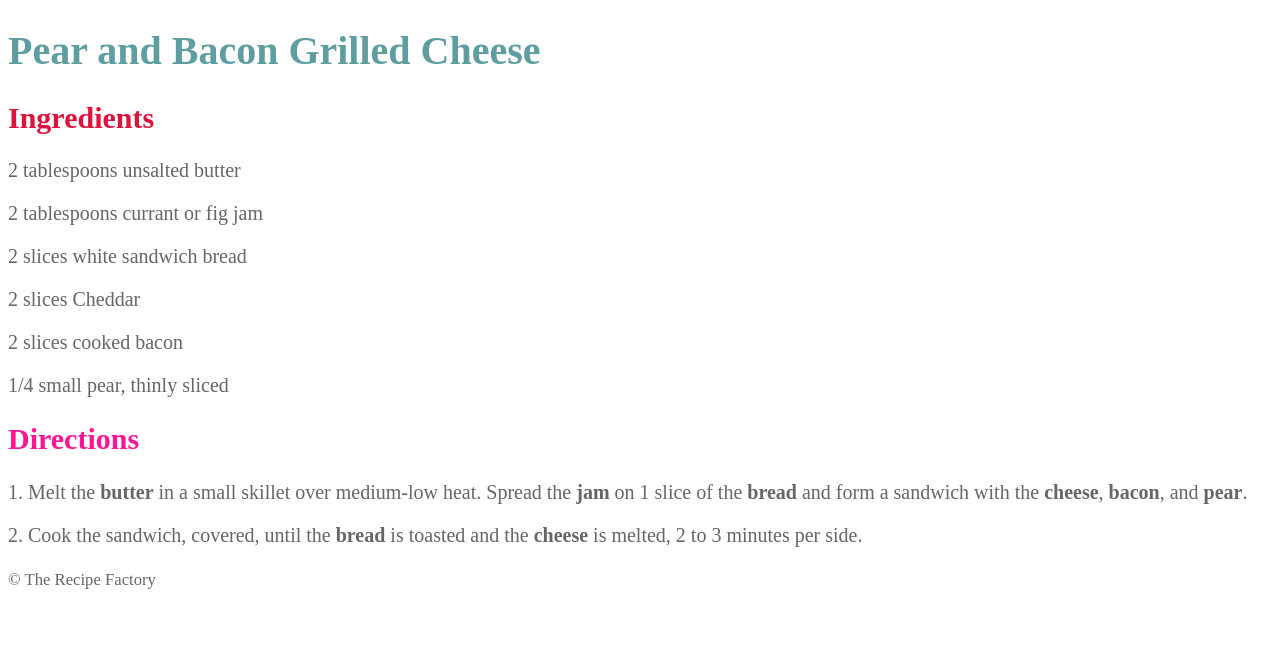
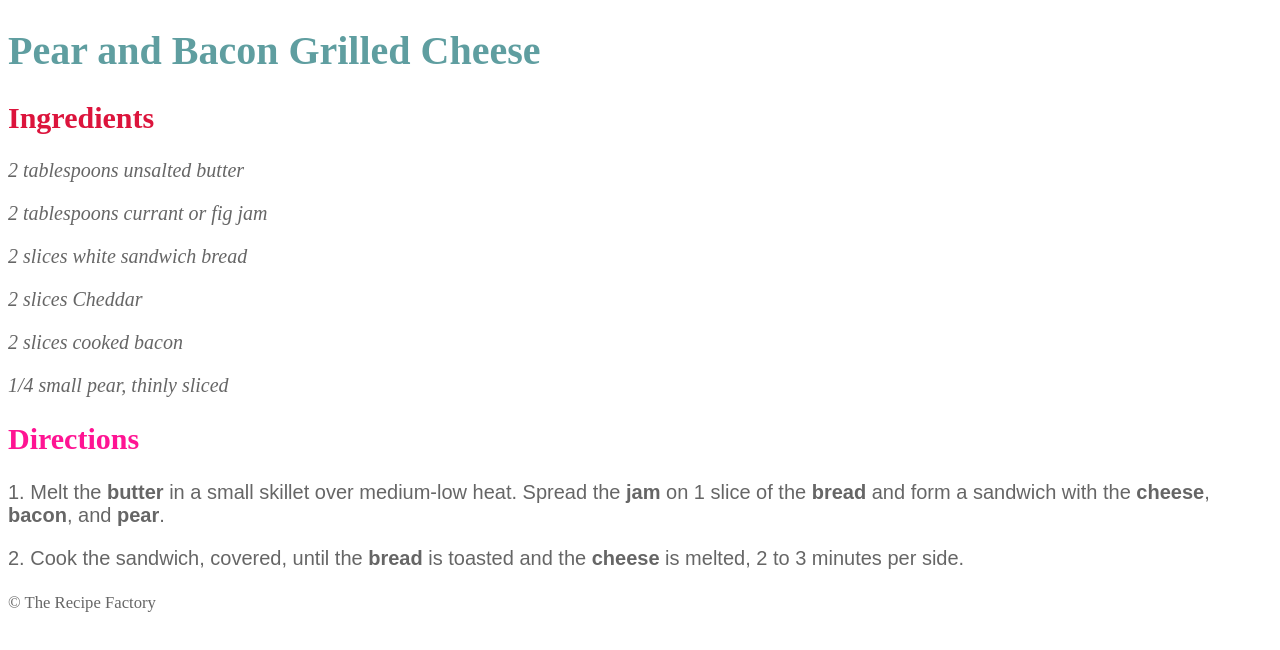
Before and after one commit to jpfinlay/launch-school, a plain HTML site: page front-end-prep/exercises/recipe.html in a window 1280 px wide. Drawn offline with Linux system fonts and the light colour scheme.

Commit message:
Exercise 9 complete.

```diff
--- a/front-end-prep/exercises/recipe.html
+++ b/front-end-prep/exercises/recipe.html
@@ -13,7 +13,9 @@
       h1 { color: cadetblue; }
       h2 { color: crimson; }
 
+      .italicised { font-style: italic; }
       .directions { color: deeppink; }
+      .sans-serif { font-family: sans-serif; }
     </style>
   </head>
 
@@ -27,18 +29,18 @@
     <!-- Main Content -->
     <section id="ingredients">
       <h2>Ingredients</h2>
-        <p>2 tablespoons unsalted butter</p>
-        <p>2 tablespoons currant or fig jam</p>
-        <p>2 slices white sandwich bread</p>
-        <p>2 slices Cheddar</p>
-        <p>2 slices cooked bacon</p>
-        <p>1/4 small pear, thinly sliced</p>
+        <p class="italicised">2 tablespoons unsalted butter</p>
+        <p class="italicised">2 tablespoons currant or fig jam</p>
+        <p class="italicised">2 slices white sandwich bread</p>
+        <p class="italicised">2 slices Cheddar</p>
+        <p class="italicised">2 slices cooked bacon</p>
+        <p class="italicised">1/4 small pear, thinly sliced</p>
     </section>
 
     <section id="directions">
       <h2 class="directions">Directions</h2>
-      <p>1. Melt the <strong>butter</strong> in a small skillet over medium-low heat. Spread the <strong>jam</strong> on 1 slice of the <strong>bread</strong> and form a sandwich with the <strong>cheese</strong>, <strong>bacon</strong>, and <strong>pear</strong>.</p>
-      <p>2. Cook the sandwich, covered, until the <strong>bread</strong> is toasted and the <strong>cheese</strong> is melted, 2 to 3 minutes per side.</p>
+      <p class="sans-serif">1. Melt the <strong>butter</strong> in a small skillet over medium-low heat. Spread the <strong>jam</strong> on 1 slice of the <strong>bread</strong> and form a sandwich with the <strong>cheese</strong>, <strong>bacon</strong>, and <strong>pear</strong>.</p>
+      <p class="sans-serif">2. Cook the sandwich, covered, until the <strong>bread</strong> is toasted and the <strong>cheese</strong> is melted, 2 to 3 minutes per side.</p>
     </section>
 
     <!-- Footer -->
```
